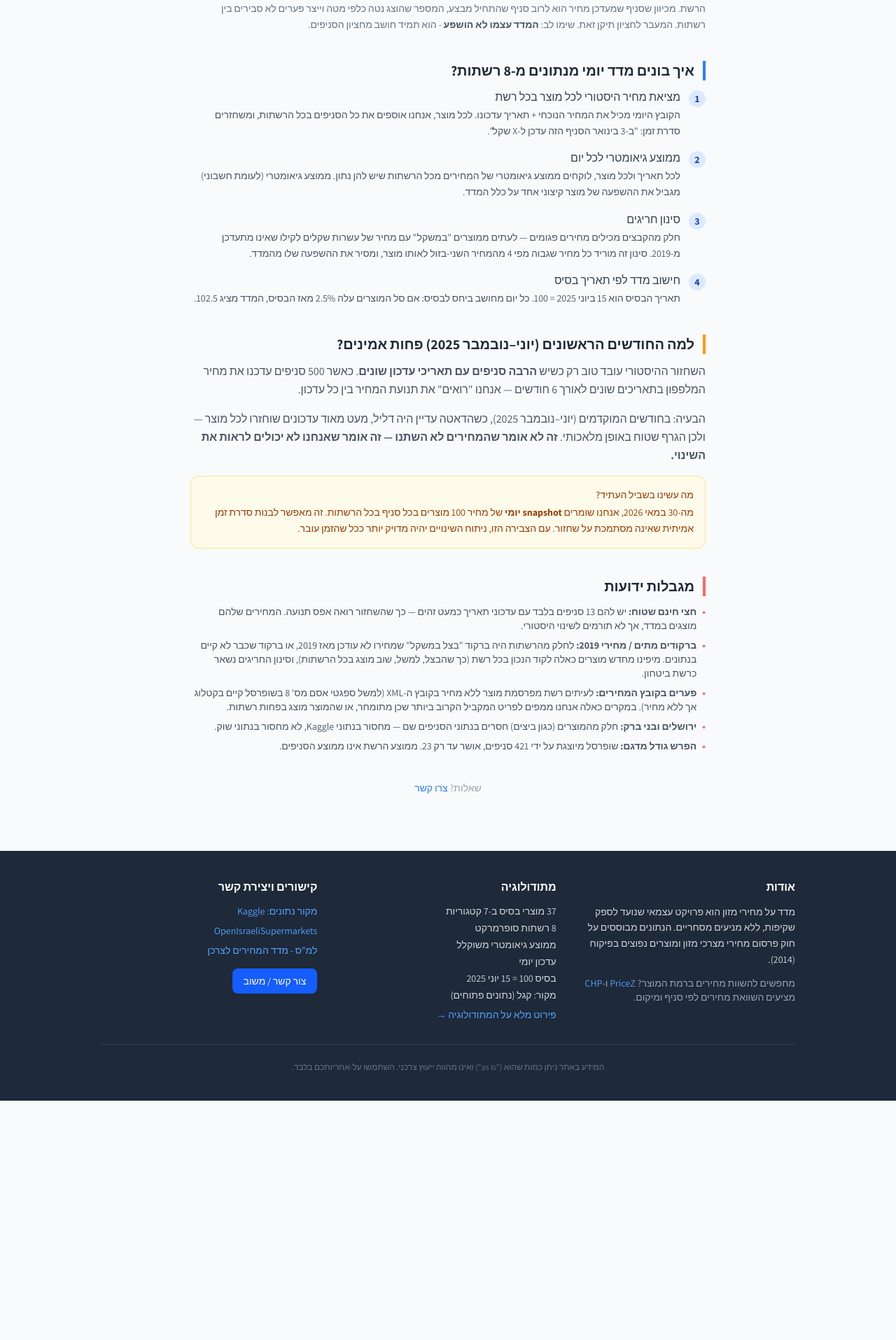
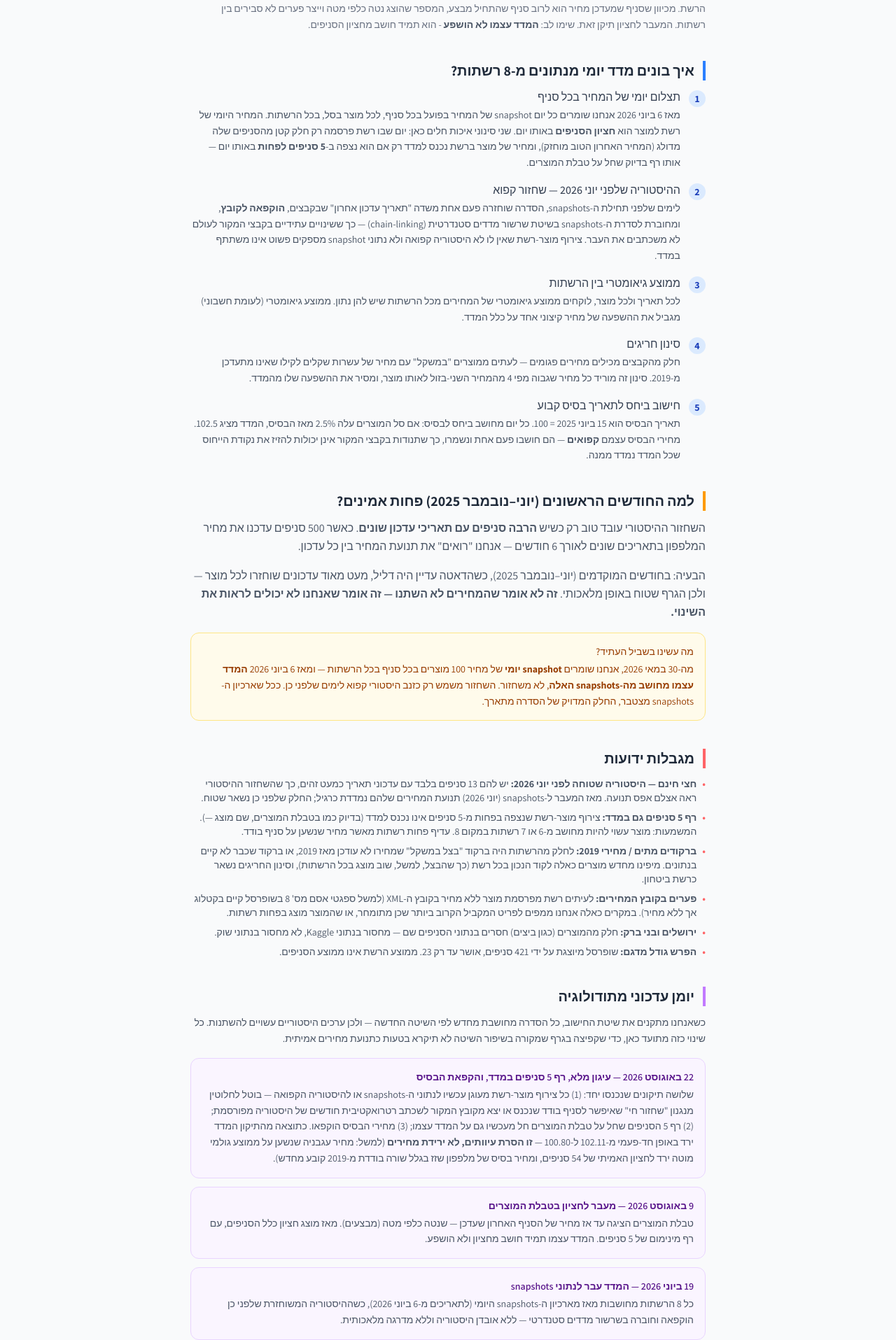
Before and after one commit to samueldratwa-TG/tsarchan-web, a Next.js app: page /methodology in a window 1280 px wide. Shown: the part 1345-3260 px from the top of the page at 70% size. Before the commit the page ends 2918 px from the top, so only its background shows below. Built offline with nearby package versions, Linux system fonts and the light colour scheme.

Commit message:
content: methodology page, FAQ and footer updated for the 2026-08-22 methodology change (anchoring, 5-store floor, frozen base, changelog section)

```diff
--- a/app/components/Footer.tsx
+++ b/app/components/Footer.tsx
@@ -25,7 +25,7 @@ export function Footer() {
             <ul className="text-sm space-y-1">
               <li>37 מוצרי בסיס ב-7 קטגוריות</li>
               <li>8 רשתות סופרמרקט</li>
-              <li>ממוצע גיאומטרי משוקלל</li>
+              <li>חציון סניפים (5 ומעלה), ממוצע גיאומטרי בין רשתות</li>
               <li>עדכון יומי</li>
               <li>בסיס 100 = 15 יוני 2025</li>
               <li>מקור: קגל (נתונים פתוחים)</li>
--- a/app/methodology/page.tsx
+++ b/app/methodology/page.tsx
@@ -133,25 +133,41 @@ export default async function MethodologyPage() {
             <li className="flex gap-3">
               <span className="bg-blue-100 text-blue-800 rounded-full w-6 h-6 flex items-center justify-center text-sm font-bold flex-shrink-0 mt-0.5">1</span>
               <div>
-                <p className="font-medium text-gray-700">מציאת מחיר היסטורי לכל מוצר בכל רשת</p>
+                <p className="font-medium text-gray-700">תצלום יומי של המחיר בכל סניף</p>
                 <p className="text-sm leading-relaxed mt-0.5">
-                  הקובץ היומי מכיל את המחיר הנוכחי + תאריך עדכונו. לכל מוצר, אנחנו אוספים את כל
-                  הסניפים בכל הרשתות, ומשחזרים סדרת זמן: &quot;ב-3 בינואר הסניף הזה עדכן ל-X שקל&quot;.
+                  מאז 6 ביוני 2026 אנחנו שומרים כל יום snapshot של המחיר בפועל בכל סניף, לכל מוצר
+                  בסל, בכל הרשתות. המחיר היומי של רשת למוצר הוא <strong>חציון הסניפים</strong> באותו
+                  יום. שני סינוני איכות חלים כאן: יום שבו רשת פרסמה רק חלק קטן מהסניפים שלה מדולג
+                  (המחיר האחרון הטוב מוחזק), ומחיר של מוצר ברשת נכנס למדד רק אם הוא נצפה
+                  ב-<strong>5 סניפים לפחות</strong> באותו יום — אותו רף בדיוק שחל על טבלת המוצרים.
                 </p>
               </div>
             </li>
             <li className="flex gap-3">
               <span className="bg-blue-100 text-blue-800 rounded-full w-6 h-6 flex items-center justify-center text-sm font-bold flex-shrink-0 mt-0.5">2</span>
               <div>
-                <p className="font-medium text-gray-700">ממוצע גיאומטרי לכל יום</p>
+                <p className="font-medium text-gray-700">ההיסטוריה שלפני יוני 2026 — שחזור קפוא</p>
                 <p className="text-sm leading-relaxed mt-0.5">
-                  לכל תאריך ולכל מוצר, לוקחים ממוצע גיאומטרי של המחירים מכל הרשתות שיש להן נתון.
-                  ממוצע גיאומטרי (לעומת חשבוני) מגביל את ההשפעה של מוצר קיצוני אחד על כלל המדד.
+                  לימים שלפני תחילת ה-snapshots, הסדרה שוחזרה פעם אחת משדה &quot;תאריך עדכון אחרון&quot;
+                  שבקבצים, <strong>הוקפאה לקובץ</strong>, ומחוברת לסדרת ה-snapshots בשיטת שרשור
+                  מדדים סטנדרטית (chain-linking) — כך ששינויים עתידיים בקבצי המקור לעולם לא
+                  משכתבים את העבר. צירוף מוצר-רשת שאין לו לא היסטוריה קפואה ולא נתוני snapshot
+                  מספקים פשוט אינו משתתף במדד.
                 </p>
               </div>
             </li>
             <li className="flex gap-3">
               <span className="bg-blue-100 text-blue-800 rounded-full w-6 h-6 flex items-center justify-center text-sm font-bold flex-shrink-0 mt-0.5">3</span>
+              <div>
+                <p className="font-medium text-gray-700">ממוצע גיאומטרי בין הרשתות</p>
+                <p className="text-sm leading-relaxed mt-0.5">
+                  לכל תאריך ולכל מוצר, לוקחים ממוצע גיאומטרי של המחירים מכל הרשתות שיש להן נתון.
+                  ממוצע גיאומטרי (לעומת חשבוני) מגביל את ההשפעה של מחיר קיצוני אחד על כלל המדד.
+                </p>
+              </div>
+            </li>
+            <li className="flex gap-3">
+              <span className="bg-blue-100 text-blue-800 rounded-full w-6 h-6 flex items-center justify-center text-sm font-bold flex-shrink-0 mt-0.5">4</span>
               <div>
                 <p className="font-medium text-gray-700">סינון חריגים</p>
                 <p className="text-sm leading-relaxed mt-0.5">
@@ -162,12 +178,14 @@ export default async function MethodologyPage() {
               </div>
             </li>
             <li className="flex gap-3">
-              <span className="bg-blue-100 text-blue-800 rounded-full w-6 h-6 flex items-center justify-center text-sm font-bold flex-shrink-0 mt-0.5">4</span>
+              <span className="bg-blue-100 text-blue-800 rounded-full w-6 h-6 flex items-center justify-center text-sm font-bold flex-shrink-0 mt-0.5">5</span>
               <div>
-                <p className="font-medium text-gray-700">חישוב מדד לפי תאריך בסיס</p>
+                <p className="font-medium text-gray-700">חישוב ביחס לתאריך בסיס קבוע</p>
                 <p className="text-sm leading-relaxed mt-0.5">
                   תאריך הבסיס הוא 15 ביוני 2025 = 100. כל יום מחושב ביחס לבסיס: אם סל המוצרים
-                  עלה 2.5% מאז הבסיס, המדד מציג 102.5.
+                  עלה 2.5% מאז הבסיס, המדד מציג 102.5. מחירי הבסיס עצמם <strong>קפואים</strong> —
+                  הם חושבו פעם אחת ונשמרו, כך שתנודות בקבצי המקור אינן יכולות להזיז את נקודת
+                  הייחוס שכל המדד נמדד ממנה.
                 </p>
               </div>
             </li>
@@ -191,8 +209,9 @@ export default async function MethodologyPage() {
             <p className="font-medium mb-1">מה עשינו בשביל העתיד?</p>
             <p className="leading-relaxed">
               מה-30 במאי 2026, אנחנו שומרים <strong>snapshot יומי</strong> של מחיר 100 מוצרים
-              בכל סניף בכל הרשתות. זה מאפשר לבנות סדרת זמן אמיתית שאינה מסתמכת על שחזור.
-              עם הצבירה הזו, ניתוח השינויים יהיה מדויק יותר ככל שהזמן עובר.
+              בכל סניף בכל הרשתות — ומאז 6 ביוני 2026 <strong>המדד עצמו מחושב מה-snapshots
+              האלה</strong>, לא משחזור. השחזור משמש רק כזנב היסטורי קפוא לימים שלפני כן.
+              ככל שארכיון ה-snapshots מצטבר, החלק המדויק של הסדרה מתארך.
             </p>
           </div>
         </section>
@@ -203,7 +222,11 @@ export default async function MethodologyPage() {
           <ul className="space-y-2 text-sm text-gray-600">
             <li className="flex gap-2">
               <span className="text-red-400 font-bold">•</span>
-              <span><strong>חצי חינם שטוח:</strong> יש להם 13 סניפים בלבד עם עדכוני תאריך כמעט זהים — כך שהשחזור רואה אפס תנועה. המחירים שלהם מוצגים במדד, אך לא תורמים לשינוי היסטורי.</span>
+              <span><strong>חצי חינם — היסטוריה שטוחה לפני יוני 2026:</strong> יש להם 13 סניפים בלבד עם עדכוני תאריך כמעט זהים, כך שהשחזור ההיסטורי ראה אצלם אפס תנועה. מאז המעבר ל-snapshots (יוני 2026) תנועת המחירים שלהם נמדדת כרגיל; החלק שלפני כן נשאר שטוח.</span>
+            </li>
+            <li className="flex gap-2">
+              <span className="text-red-400 font-bold">•</span>
+              <span><strong>רף 5 סניפים גם במדד:</strong> צירוף מוצר-רשת שנצפה בפחות מ-5 סניפים אינו נכנס למדד (בדיוק כמו בטבלת המוצרים, שם מוצג —). המשמעות: מוצר עשוי להיות מחושב מ-6 או 7 רשתות במקום 8. עדיף פחות רשתות מאשר מחיר שנשען על סניף בודד.</span>
             </li>
             <li className="flex gap-2">
               <span className="text-red-400 font-bold">•</span>
@@ -224,6 +247,47 @@ export default async function MethodologyPage() {
           </ul>
         </section>
 
+        {/* Section 6: Methodology changelog */}
+        <section className="mb-10">
+          <h2 className="text-xl font-bold text-gray-800 mb-3 border-r-4 border-purple-400 pr-3">יומן עדכוני מתודולוגיה</h2>
+          <p className="text-gray-600 text-sm leading-relaxed mb-4">
+            כשאנחנו מתקנים את שיטת החישוב, כל הסדרה מחושבת מחדש לפי השיטה החדשה — ולכן ערכים
+            היסטוריים עשויים להשתנות. כל שינוי כזה מתועד כאן, כדי שקפיצה בגרף שמקורה בשיפור
+            השיטה לא תיקרא בטעות כתנועת מחירים אמיתית.
+          </p>
+          <ul className="space-y-3 text-sm text-gray-600">
+            <li className="bg-purple-50 border border-purple-200 rounded-xl p-4">
+              <p className="font-semibold text-purple-900 mb-1">22 באוגוסט 2026 — עיגון מלא, רף 5 סניפים במדד, והקפאת הבסיס</p>
+              <p className="leading-relaxed">
+                שלושה תיקונים שנכנסו יחד: (1) כל צירוף מוצר-רשת מעוגן עכשיו לנתוני ה-snapshots
+                או להיסטוריה הקפואה — בוטל לחלוטין מנגנון &quot;שחזור חי&quot; שאיפשר לסניף בודד שנכנס
+                או יצא מקובץ המקור לשכתב רטרואקטיבית חודשים של היסטוריה מפורסמת; (2) רף 5
+                הסניפים שחל על טבלת המוצרים חל מעכשיו גם על המדד עצמו; (3) מחירי הבסיס הוקפאו.
+                כתוצאה מהתיקון המדד ירד באופן חד-פעמי מ-102.11 ל-100.80 —{' '}
+                <strong>זו הסרת עיוותים, לא ירידת מחירים</strong> (למשל: מחיר עגבניה שנשען על
+                ממוצע גולמי מוטה ירד לחציון האמיתי של 54 סניפים, ומחיר בסיס של מלפפון שזז בגלל
+                שורה בודדת מ-2019 קובע מחדש).
+              </p>
+            </li>
+            <li className="bg-purple-50 border border-purple-200 rounded-xl p-4">
+              <p className="font-semibold text-purple-900 mb-1">9 באוגוסט 2026 — מעבר לחציון בטבלת המוצרים</p>
+              <p className="leading-relaxed">
+                טבלת המוצרים הציגה עד אז מחיר של הסניף האחרון שעדכן — שנטה כלפי מטה (מבצעים).
+                מאז מוצג חציון כלל הסניפים, עם רף מינימום של 5 סניפים. המדד עצמו תמיד חושב
+                מחציון ולא הושפע.
+              </p>
+            </li>
+            <li className="bg-purple-50 border border-purple-200 rounded-xl p-4">
+              <p className="font-semibold text-purple-900 mb-1">19 ביוני 2026 — המדד עבר לנתוני snapshots</p>
+              <p className="leading-relaxed">
+                כל 8 הרשתות מחושבות מאז מארכיון ה-snapshots היומי (לתאריכים מ-6 ביוני 2026),
+                כשההיסטוריה המשוחזרת שלפני כן הוקפאה וחוברה בשרשור מדדים סטנדרטי — ללא אובדן
+                היסטוריה וללא מדרגה מלאכותית.
+              </p>
+            </li>
+          </ul>
+        </section>
+
         <div className="text-center text-sm text-gray-400 mt-8">
           <p>שאלות? <a href="mailto:samuel.dratwa@gmail.com?subject=מדד - מתודולוגיה" className="text-blue-500 hover:text-blue-700">צרו קשר</a></p>
         </div>
```
Also changed, not shown: app/components/InsightsClient.tsx (+17 -3 lines).
